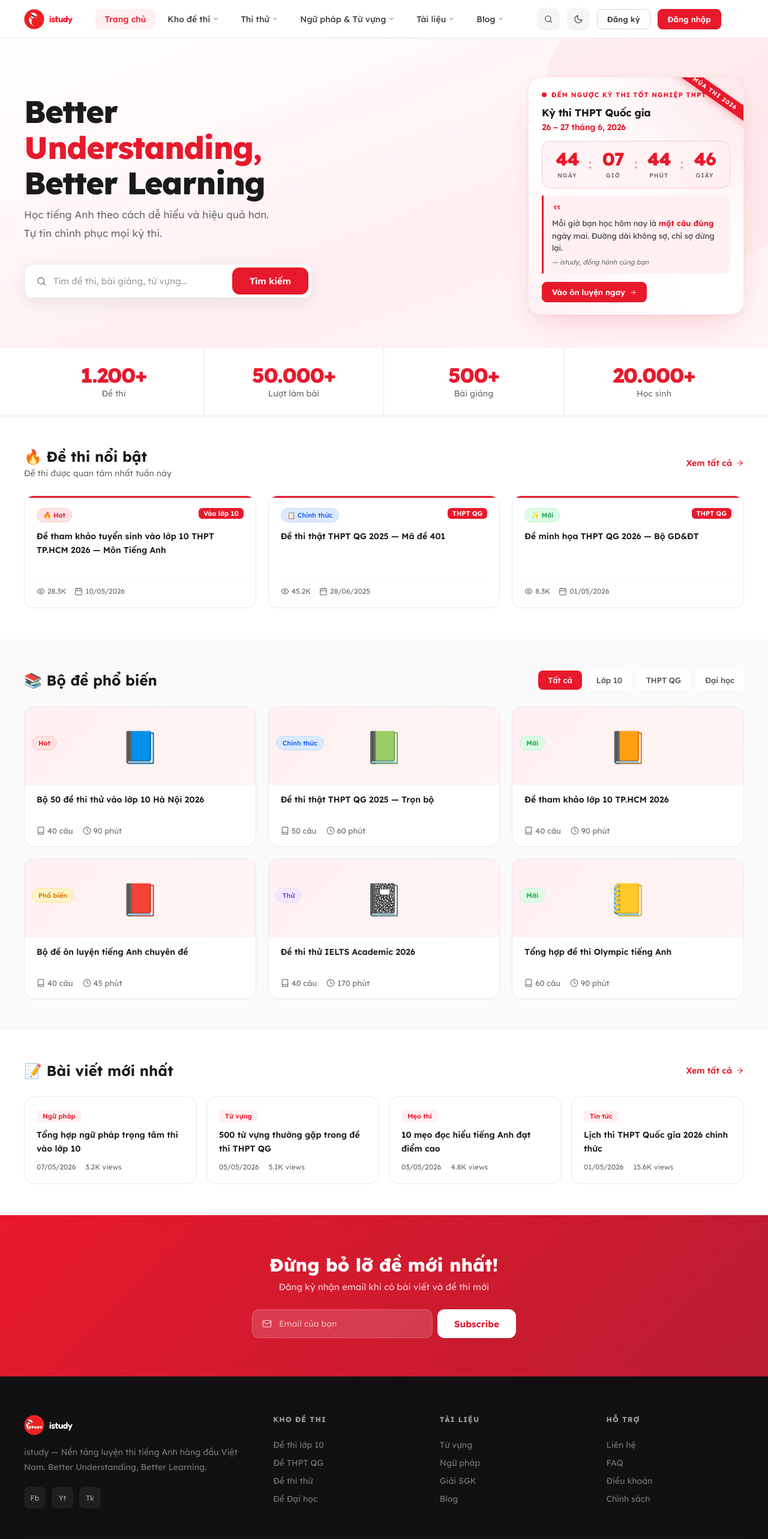
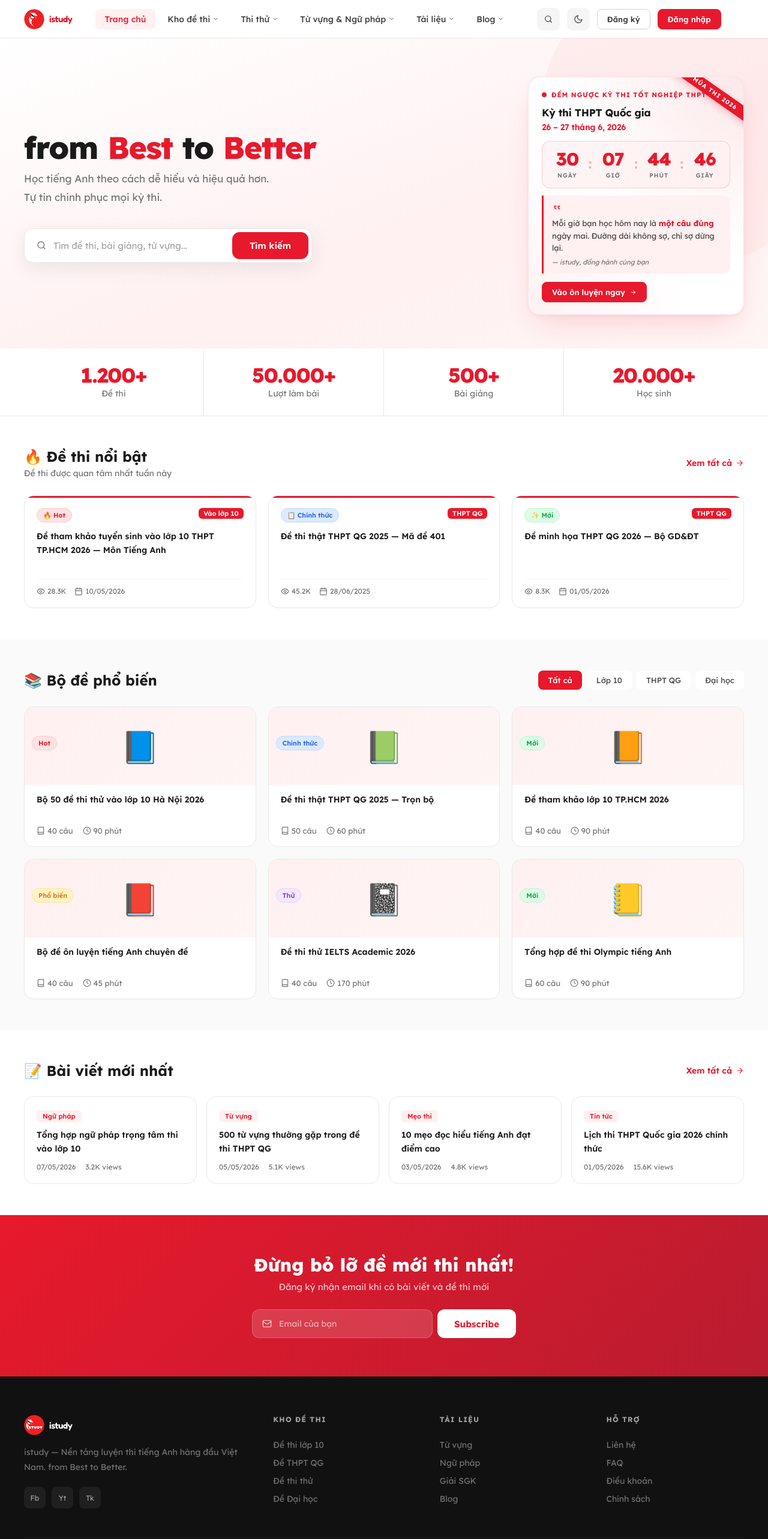
Before and after one commit to nth913/istudy-web, a Next.js app: page / in a window 1280 px wide. Shown: the top 2566 px of the page at 60% size. Built offline with nearby package versions, Linux system fonts and the light colour scheme.

Commit message:
update design ket-qua

```diff
--- a/app/bai-viet-chi-tiet/page.tsx
+++ b/app/bai-viet-chi-tiet/page.tsx
@@ -309,7 +309,7 @@ export default function BaiVietChiTietPage() {
             <div className="ava">AS</div>
             <div>
               <div className="n">Ai Sta Đi Team</div>
-              <div className="r">Đội ngũ biên soạn nội dung • istudy.group</div>
+              <div className="r">Đội ngũ biên soạn nội dung • aistudy.com.vn</div>
               <p className="d">Chuyên xây dựng tài liệu luyện thi vào lớp 10 và đại học, bám sát đề thi mới nhất với phương pháp học chủ động.</p>
             </div>
           </div>
--- a/app/dap-an/page.tsx
+++ b/app/dap-an/page.tsx
@@ -265,7 +265,7 @@ export default function DapAnPage() {
                   </div>
                 ))}
               </div>
-              <div className="key-foot">© istudy.group — Đáp án tham khảo</div>
+              <div className="key-foot">© aistudy.com.vn — Đáp án tham khảo</div>
             </div>
           </div>
 
--- a/app/layout.tsx
+++ b/app/layout.tsx
@@ -2,7 +2,7 @@ import type { Metadata } from "next";
 import "./globals.css";
 
 export const metadata: Metadata = {
-  title: "istudy — Better Understanding, Better Learning",
+  title: "istudy — from Best to Better",
   description: "Nền tảng luyện thi tiếng Anh hàng đầu Việt Nam — đề thi, bài giảng, ngữ pháp.",
 };
 
--- a/app/page.tsx
+++ b/app/page.tsx
@@ -42,9 +42,10 @@ export default function HomePage() {
           <div className="hero-grid">
             <div className="hero-content">
               <h1>
-                Better<br />
-                <span className="accent">Understanding,</span><br />
-                Better Learning
+                from
+                <span className="accent"> Best </span>
+                to
+                <span className="accent"> Better</span>
               </h1>
               <p>
                 Học tiếng Anh theo cách dễ hiểu và hiệu quả hơn.
@@ -199,7 +200,7 @@ export default function HomePage() {
 
       <section className="cta">
         <div className="cta-inner">
-          <h2>Đừng bỏ lỡ đề mới nhất!</h2>
+          <h2>Đừng bỏ lỡ đề mới thi nhất!</h2>
           <p>Đăng ký nhận email khi có bài viết và đề thi mới</p>
           <form className="cta-form">
             <div className="input-wrap">
--- a/components/Countdown.tsx
+++ b/components/Countdown.tsx
@@ -1,7 +1,7 @@
 "use client";
 import { useEffect, useState } from "react";
 
-const TARGET = new Date("2026-06-26T07:30:00+07:00").getTime();
+const TARGET = new Date("2026-06-12T07:30:00+07:00").getTime();
 const pad = (n: number) => String(Math.max(0, n)).padStart(2, "0");
 
 export default function Countdown() {
--- a/components/Footer.tsx
+++ b/components/Footer.tsx
@@ -12,7 +12,7 @@ export default function Footer() {
                 istudy
               </span>
             </Link>
-            <p>istudy — Nền tảng luyện thi tiếng Anh hàng đầu Việt Nam. Better Understanding, Better Learning.</p>
+            <p>istudy — Nền tảng luyện thi tiếng Anh hàng đầu Việt Nam. from Best to Better.</p>
             <div className="footer-socials">
               <div title="Facebook">Fb</div>
               <div title="Youtube">Yt</div>
--- a/lib/mega-menu-data.ts
+++ b/lib/mega-menu-data.ts
@@ -37,14 +37,14 @@ export const MENUS: Record<string, MMData> = {
         id: "vao-10",
         icon: MM_ICON.fire,
         label: "Đề thi vào lớp 10",
-        desc: "Sở GD 63 tỉnh thành",
+        desc: "Sở GD 34 tỉnh thành",
         groups: [
           { title: "Tỉnh / Thành phố", items: [
             { name: "Đề Hà Nội", sub: "2015 – 2025", tag: "HOT" },
             { name: "Đề TP.HCM", sub: "2015 – 2025", tag: "HOT" },
             { name: "Đề Đà Nẵng", sub: "2018 – 2025" },
             { name: "Đề Hải Phòng", sub: "2018 – 2025" },
-            { name: "Tất cả 63 tỉnh", sub: "Tra cứu theo tỉnh" },
+            { name: "Tất cả 34 tỉnh", sub: "Tra cứu theo tỉnh" },
           ]},
           { title: "Trường chuyên", items: [
             { name: "Chuyên Sư phạm", sub: "Đề chính thức + giải" },
@@ -216,7 +216,7 @@ export const MENUS: Record<string, MMData> = {
   },
 
   "ngu-phap": {
-    title: "Ngữ pháp & Từ vựng",
+    title: "Từ vựng & Ngữ pháp",
     tabs: [
       {
         id: "np-co-ban",
@@ -445,7 +445,7 @@ export const NAV_ITEMS: { key: string; label: string; href?: string; mega?: stri
   { key: "home", label: "Trang chủ", href: "/" },
   { key: "kho-de", label: "Kho đề thi", href: "/kho-de-thi", mega: "kho-de" },
   { key: "thi-thu", label: "Thi thử", mega: "thi-thu" },
-  { key: "ngu-phap", label: "Ngữ pháp & Từ vựng", href: "/bai-viet", mega: "ngu-phap" },
+  { key: "ngu-phap", label: "Từ vựng & Ngữ pháp", href: "/bai-viet", mega: "ngu-phap" },
   { key: "tai-lieu", label: "Tài liệu", mega: "tai-lieu" },
   { key: "blog", label: "Blog", href: "/bai-viet", mega: "blog" },
 ];
--- a/lib/page-css/dap-an.ts
+++ b/lib/page-css/dap-an.ts
@@ -232,7 +232,7 @@ export const DAP_AN_CSS = String.raw`
     padding: 48px 56px; position: relative; overflow: hidden;
   }
   .key-board::before { content: ''; position: absolute; inset: 0; background: url('assets/istudy-circle.png') center/280px no-repeat; opacity: 0.08; pointer-events: none; }
-  .key-board::after { content: 'www.istudy.group'; position: absolute; left: 50%; top: 56%; transform: translateX(-50%); color: var(--red); font-size: 16px; font-style: italic; opacity: 0.35; pointer-events: none; font-family: Georgia, serif; }
+  .key-board::after { content: 'www.aistudy.com.vn'; position: absolute; left: 50%; top: 56%; transform: translateX(-50%); color: var(--red); font-size: 16px; font-style: italic; opacity: 0.35; pointer-events: none; font-family: Georgia, serif; }
   .key-title { text-align: center; font-size: 14px; font-weight: 800; color: var(--dark); letter-spacing: 1px; text-transform: uppercase; margin-bottom: 24px; position: relative; }
   .key-title .ln { font-size: 13px; color: var(--g500); font-weight: 600; text-transform: none; letter-spacing: normal; margin-top: 4px; }
   .key-grid { display: grid; grid-template-columns: repeat(5, 1fr); gap: 14px 32px; font-family: Georgia, 'Times New Roman', serif; font-size: 22px; color: var(--dark); position: relative; }
```
